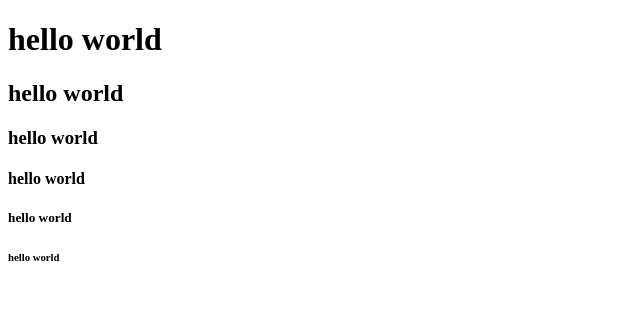
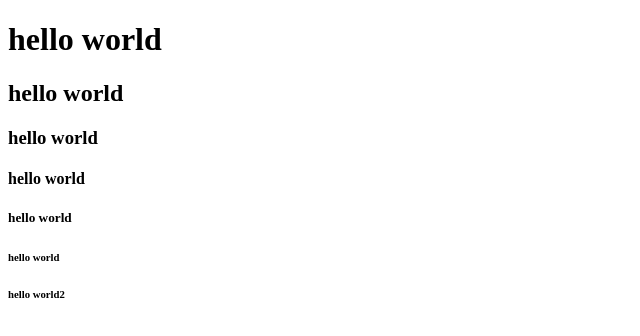
Before and after one commit to jejucodingcamp/first, a plain HTML site: page index.html in a window 1280 px wide. Shown: the full height of the page, 0-640 px from the left. Drawn offline with Linux system fonts and the light colour scheme.

Commit message:
Update index.html

```diff
--- a/index.html
+++ b/index.html
@@ -13,5 +13,6 @@
     <h4>hello world</h4>
     <h5>hello world</h5>
     <h6>hello world</h6>
+    <h6>hello world2</h6>
 </body>
 </html>
```
